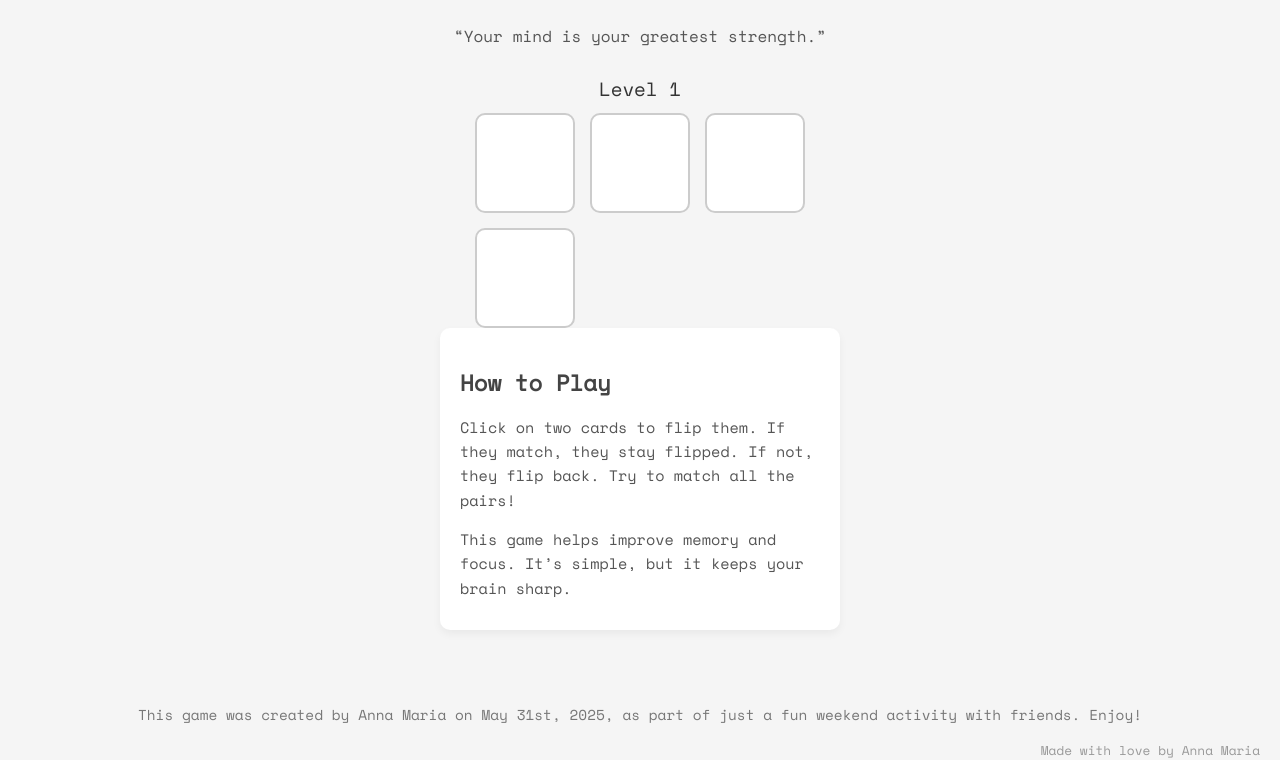
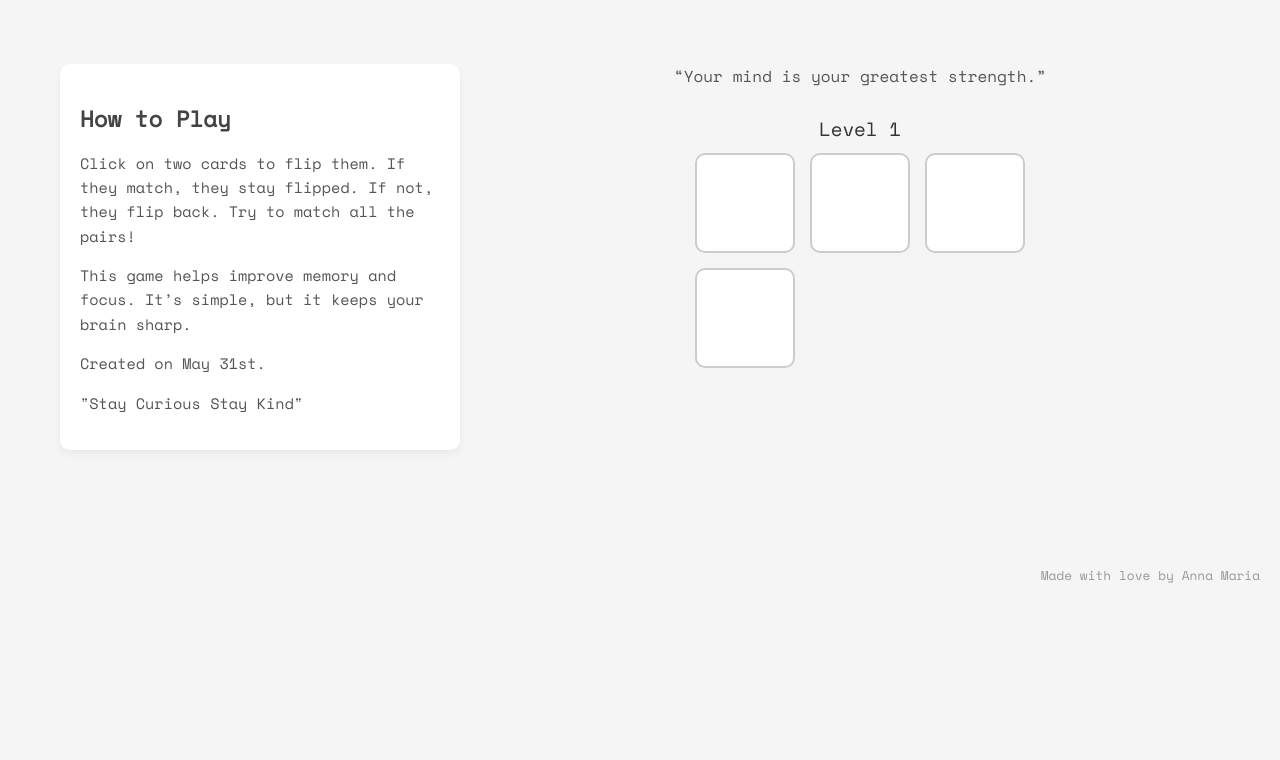
Before and after one commit to Annamaria9-coder/card-matching-memory-game, a plain HTML site: page index.html in a window 1280 px wide. Shown: the part 102-862 px from the top of the page. After the commit the page ends 800 px from the top, so only its background shows below. Drawn offline with nearby package versions, Linux system fonts and the light colour scheme.

Commit message:
Update index.html

```diff
--- a/index.html
+++ b/index.html
@@ -10,18 +10,26 @@
 <body>
   <h1>Card Matching Game</h1>
 
-  <div id="quote-box"></div>
-  <div id="message"></div>
-  <div id="game-board"></div>
+  <div id="main-wrapper">
+    <div id="instructions">
+      <h2>How to Play</h2>
+      <p>Click on two cards to flip them. If they match, they stay flipped. If not, they flip back. Try to match all the pairs!</p>
+      <p>This game helps improve memory and focus. It’s simple, but it keeps your brain sharp.</p>
+      <p>Created on May 31st. </p>
+      <p> "Stay Curious Stay Kind" </p></p>
 
-  <div id="instructions">
-    <h2>How to Play</h2>
-    <p>Click on two cards to flip them. If they match, they stay flipped. If not, they flip back. Try to match all the pairs!</p>
-    <p>This game helps improve memory and focus. It’s simple, but it keeps your brain sharp.</p>
+
+    </div>
+
+    <div id="game-container">
+      <div id="quote-box"></div>
+      <div id="message"></div>
+      <div id="game-board"></div>
+    </div>
   </div>
 
   <footer>
-    <p>This game was created by Anna Maria on May 31st, 2025, as part of just a fun weekend activity with friends. Enjoy!</p>
+    <p></p>
     <div class="signature">Made with love by Anna Maria</div>
   </footer>
 
```
